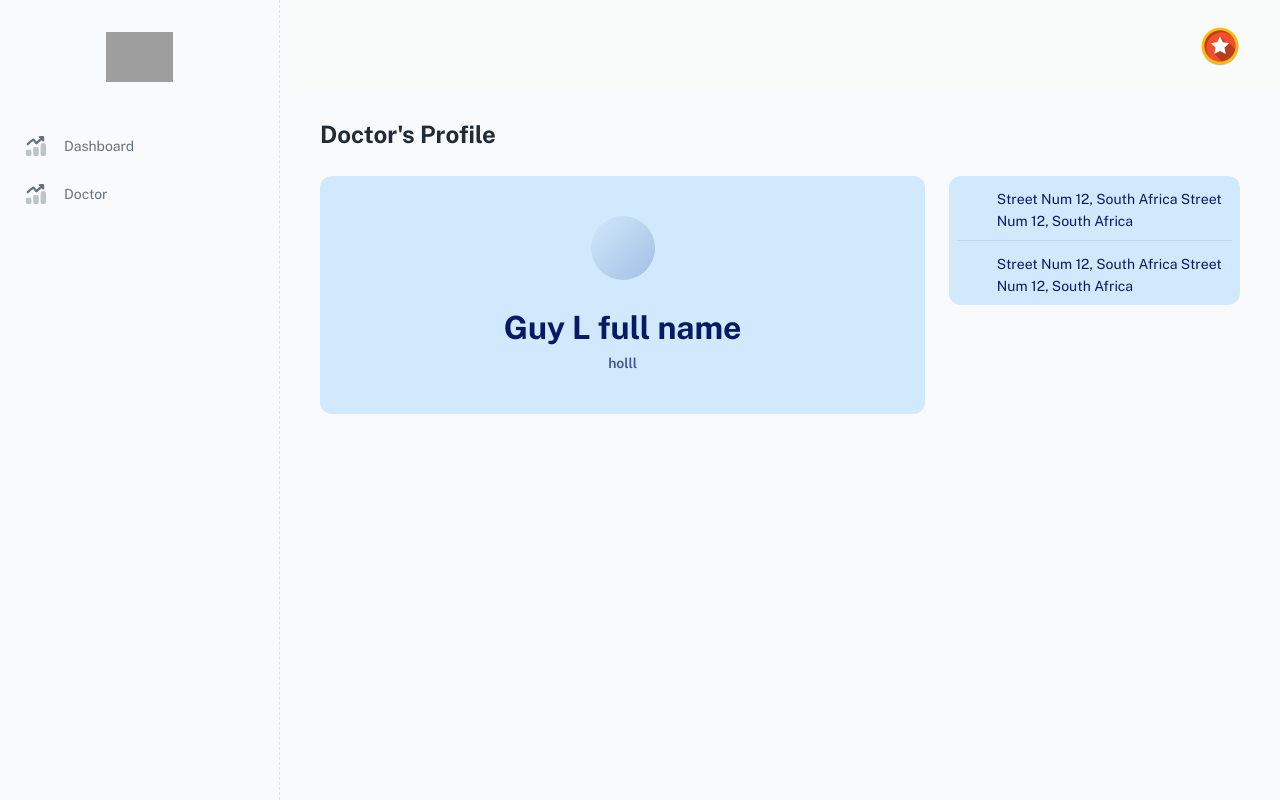
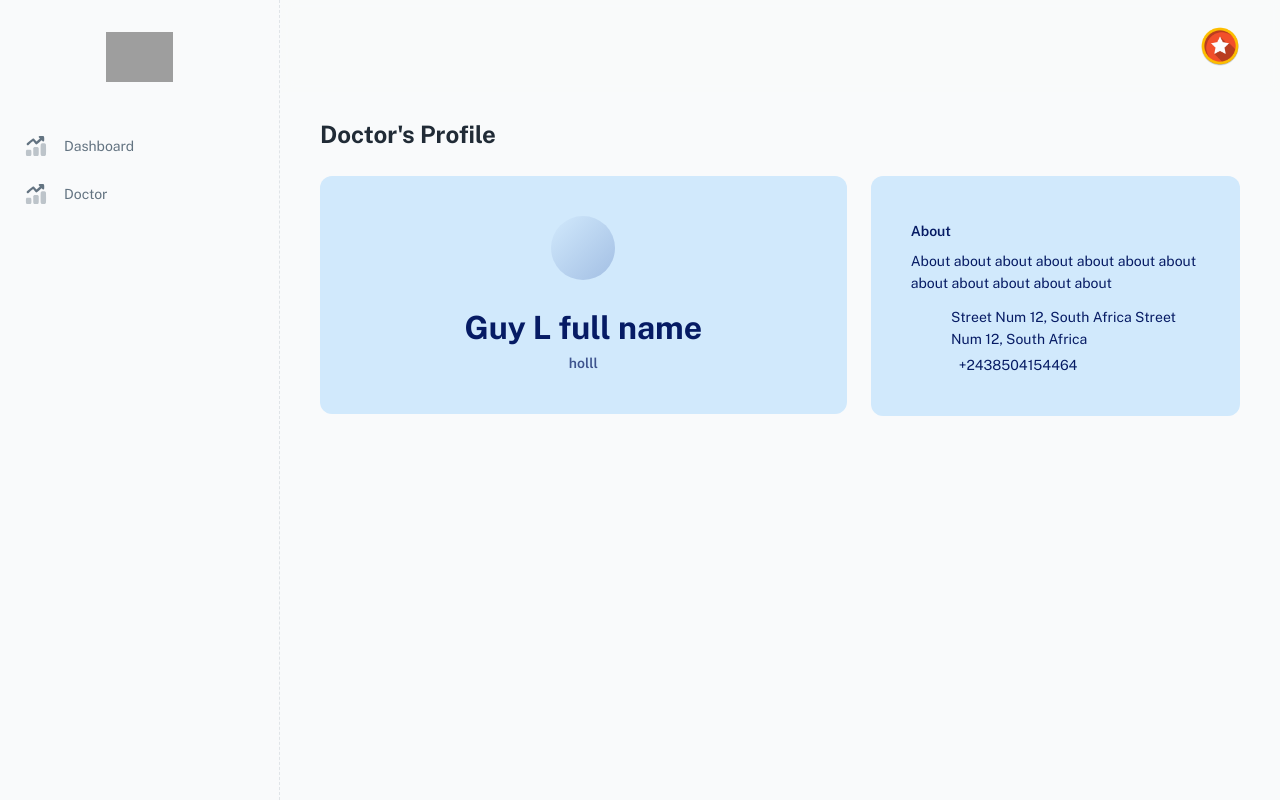
Before and after one commit to guillainbisimwa/Wecare-dashboard, a React (Create React App) app: page /dashboard/doctor-profile in a window 1280 px wide. Built offline with nearby package versions, Linux system fonts and the light colour scheme; grey boxes are pictures that could not be loaded; some icons are missing; a web font is replaced by a local one.

Commit message:
Fix issues and Logout admin

```diff
--- a/src/layouts/dashboard/header/AccountPopover.js
+++ b/src/layouts/dashboard/header/AccountPopover.js
@@ -2,8 +2,11 @@ import { useState } from 'react';
 // @mui
 import { alpha } from '@mui/material/styles';
 import { Box, Divider, Typography, MenuItem, Avatar, IconButton, Popover } from '@mui/material';
+import { useNavigate } from 'react-router-dom';
 
 export default function AccountPopover() {
+  const navigate = useNavigate();
+
   const [open, setOpen] = useState(null);
 
   const handleOpen = (event) => {
@@ -11,8 +14,9 @@ export default function AccountPopover() {
   };
 
   const handleClose = () => {
-    // TODO: Logout User
     setOpen(null);
+    navigate('/login', { replace: true });
+
   };
 
   return (
--- a/src/pages/DashboardAppPage.js
+++ b/src/pages/DashboardAppPage.js
@@ -24,7 +24,7 @@ export default function DashboardAppPage() {
           </Grid>
 
           <Grid item xs={12} sm={6} md={3}>
-            <AppWidgetSummary title="Patients" total={200} color="info" icon={'ant-design:apple-filled'} />
+            <AppWidgetSummary title="Patients" total={200} color="error" icon={'ant-design:apple-filled'} />
           </Grid>
 
         </Grid>
--- a/src/pages/DoctorPage.js
+++ b/src/pages/DoctorPage.js
@@ -177,7 +177,7 @@ export default function DoctorPage() {
       </Helmet>
 
       <Container>
-        <Stack direction="row" alignItems="center" justifyContent="space-between" mb={5}>
+        <Stack direction="row" alignItems="center" justifyContent="space-between" mb={1}>
           <Typography variant="h4" gutterBottom>
             Doctors
           </Typography>
--- a/src/pages/DoctorProfile.js
+++ b/src/pages/DoctorProfile.js
@@ -34,7 +34,7 @@ export default function DoctorProfile({color = 'primary'}) {
         </Typography>
 
         <Grid container spacing={3}>
-          <Grid item xs={12} sm={8} md={8}>
+          <Grid item xs={12} sm={7} md={7}>
             <Card
               sx={{
                 py: 5,
@@ -66,17 +66,25 @@ export default function DoctorProfile({color = 'primary'}) {
             </Card>
           </Grid>
 
-          <Grid item xs={12} sm={4} md={4}>
+          <Grid item xs={12} sm={5} md={5}>
 
           <Card
               sx={{
-                py: 1,
-                px: 1,
+                py: 5,
+                px: 5,
                 boxShadow: 0,
                 color: (theme) => theme.palette[color].darker,
                 bgcolor: (theme) => theme.palette[color].lighter,
               }}
             >
+
+              <Typography variant="subtitle2" sx={{ pt: 0.5 }}>
+                About
+              </Typography>
+              <Typography variant="body2" sx={{ py: 1 }}>
+                About about about about about about about  about about about about about
+              </Typography>
+
             <Stack direction="row" spacing={3}>
               <Iconify icon="ant-design:android-filled" width={24} height={24} />
               <Typography variant="body2" sx={{ pt: 0.5 }}>
@@ -85,13 +93,12 @@ export default function DoctorProfile({color = 'primary'}) {
               </Typography>
             </Stack>
 
-            <Divider sx={{ my: 1 }}/>
+            {/* <Divider sx={{ my: 1 }}/> */}
 
             <Stack direction="row" spacing={3}>
               <Iconify icon="ant-design:android-filled" width={24} height={24} />
               <Typography variant="body2" sx={{ pt: 0.5 }}>
-                Street Num 12, South Africa
-                Street Num 12, South Africa
+                +2438504154464
               </Typography>
 
             </Stack>
```
